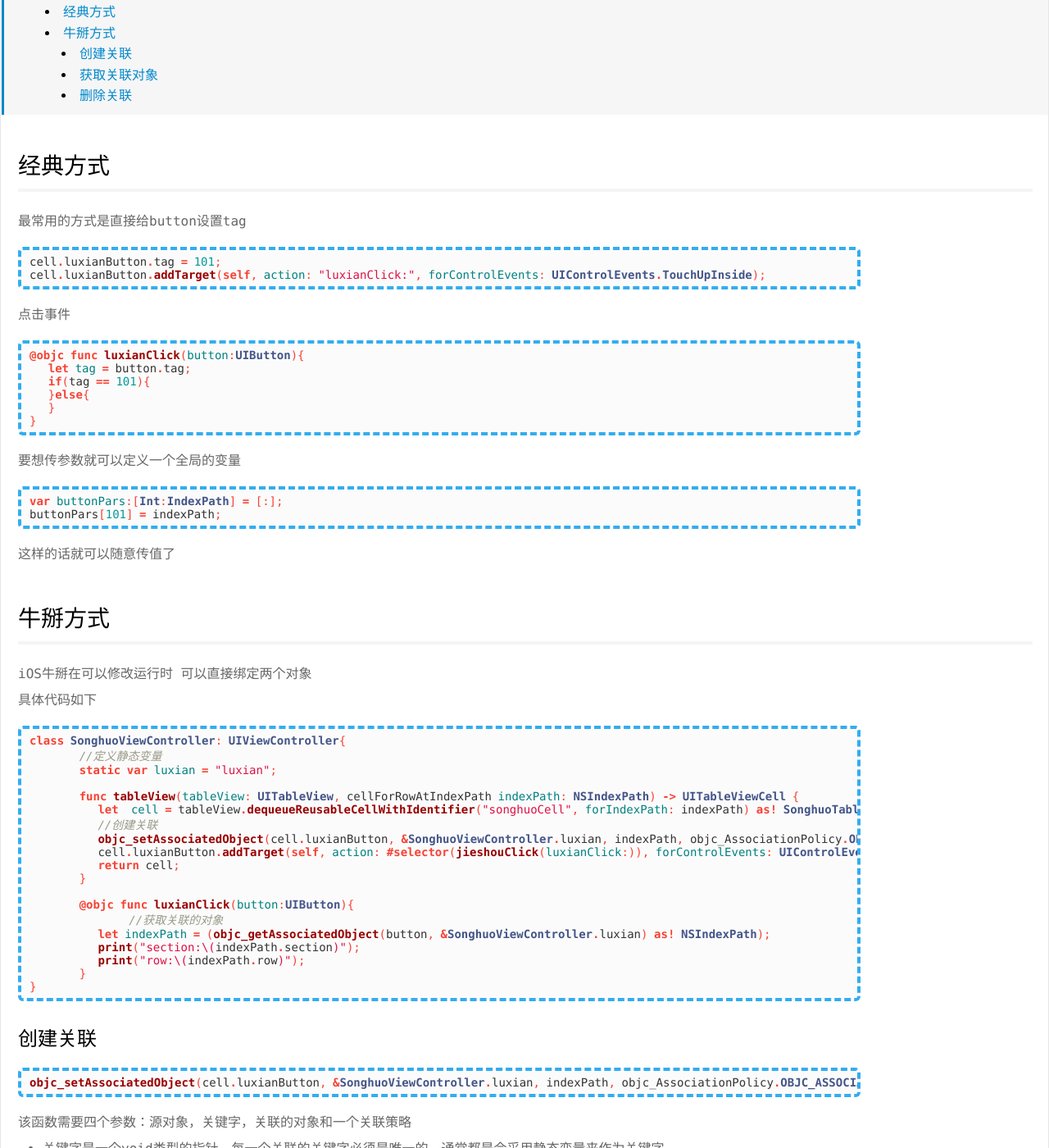
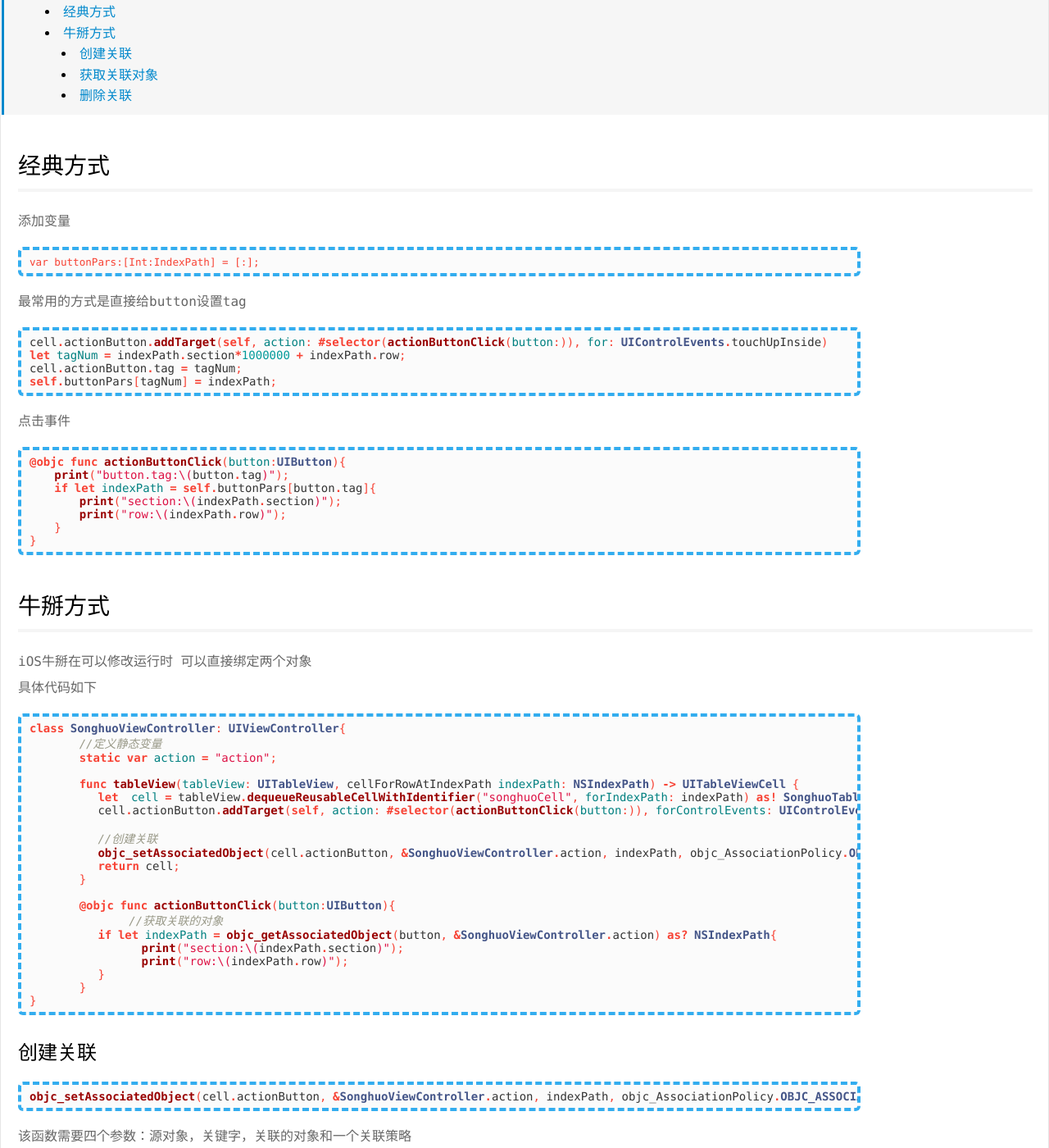
Before and after one commit to psvmc/myblog_jekyll, a Jekyll site: the page built from _posts/2015-11-02-ios-button-addTarget.md, in a window 1280 px wide and 1400 px high, scrolled down 428 px. Shown: the whole window at 82% size. Built offline with Jekyll 4.4.1, drawn with Linux system fonts in a browser that asks for light colours; comment, search, counter and statistics services are not loaded; some of the changed text lies outside the part shown.

Commit message:
文章更新 Swift4

````diff
--- a/_posts/2015-11-02-ios-button-addTarget.md
+++ b/_posts/2015-11-02-ios-button-addTarget.md
@@ -12,29 +12,31 @@ categories:
 
 ## 经典方式
 
+添加变量
+
+```
+var buttonPars:[Int:IndexPath] = [:];
+```
+
 最常用的方式是直接给button设置tag
 
 ```swift
-cell.luxianButton.tag = 101;
-cell.luxianButton.addTarget(self, action: "luxianClick:", forControlEvents: UIControlEvents.TouchUpInside);
+cell.actionButton.addTarget(self, action: #selector(actionButtonClick(button:)), for: UIControlEvents.touchUpInside)
+let tagNum = indexPath.section*1000000 + indexPath.row;
+cell.actionButton.tag = tagNum;
+self.buttonPars[tagNum] = indexPath;
 ```
 点击事件
 
 ```swift
-@objc func luxianClick(button:UIButton){
-   let tag = button.tag;
-   if(tag == 101){
-   }else{
-   }
+@objc func actionButtonClick(button:UIButton){
+    print("button.tag:\(button.tag)");
+    if let indexPath = self.buttonPars[button.tag]{
+        print("section:\(indexPath.section)");
+        print("row:\(indexPath.row)");
+    }
 }
 ```
-要想传参数就可以定义一个全局的变量
-
-```swift
-var buttonPars:[Int:IndexPath] = [:];
-buttonPars[101] = indexPath;
-```
-这样的话就可以随意传值了
 
 ## 牛掰方式
 
@@ -44,39 +46,45 @@ iOS牛掰在可以修改运行时 可以直接绑定两个对象
 ```swift
 class SonghuoViewController: UIViewController{
 	//定义静态变量
-	static var luxian = "luxian";
+	static var action = "action";
 
 	func tableView(tableView: UITableView, cellForRowAtIndexPath indexPath: NSIndexPath) -> UITableViewCell {
 	   let  cell = tableView.dequeueReusableCellWithIdentifier("songhuoCell", forIndexPath: indexPath) as! SonghuoTableViewCell;
+	   cell.actionButton.addTarget(self, action: #selector(actionButtonClick(button:)), forControlEvents: UIControlEvents.TouchUpInside);
+
 	   //创建关联
-	   objc_setAssociatedObject(cell.luxianButton, &SonghuoViewController.luxian, indexPath, objc_AssociationPolicy.OBJC_ASSOCIATION_RETAIN_NONATOMIC);
-	   cell.luxianButton.addTarget(self, action: #selector(jieshouClick(luxianClick:)), forControlEvents: UIControlEvents.TouchUpInside);
+	   objc_setAssociatedObject(cell.actionButton, &SonghuoViewController.action, indexPath, objc_AssociationPolicy.OBJC_ASSOCIATION_RETAIN_NONATOMIC);
 	   return cell;
 	}
 
-	@objc func luxianClick(button:UIButton){
+	@objc func actionButtonClick(button:UIButton){
 		//获取关联的对象
-	   let indexPath = (objc_getAssociatedObject(button, &SonghuoViewController.luxian) as! NSIndexPath);
-	   print("section:\(indexPath.section)");
-	   print("row:\(indexPath.row)");
+	   if let indexPath = objc_getAssociatedObject(button, &SonghuoViewController.action) as? NSIndexPath{
+	   	  print("section:\(indexPath.section)");
+	   	  print("row:\(indexPath.row)");
+	   }
 	}
 }
 ```
 
 ### 创建关联
+
 ```swift
-objc_setAssociatedObject(cell.luxianButton, &SonghuoViewController.luxian, indexPath, objc_AssociationPolicy.OBJC_ASSOCIATION_RETAIN_NONATOMIC);
+objc_setAssociatedObject(cell.actionButton, &SonghuoViewController.action, indexPath, objc_AssociationPolicy.OBJC_ASSOCIATION_RETAIN_NONATOMIC);
 ```
 
 该函数需要四个参数：源对象，关键字，关联的对象和一个关联策略
 
 + 关键字是一个void类型的指针。每一个关联的关键字必须是唯一的。通常都是会采用静态变量来作为关键字。
-+ 关联策略表明了相关的对象是通过赋值，保留引用还是复制的方式进行关联的；还有这种关联是原子的还是非原子的。这里的关联策略和声明属性时的很类似。这种关联策略是通过使用预先定义好的常量来表示的。
++ 关联策略表明了相关的对象是通过赋值，保留引用还是复制的方式进行关联的；还有这种关联是原子的还是非原子的。
+  这里的关联策略和声明属性时的很类似。这种关联策略是通过使用预先定义好的常量来表示的。
 
 ### 获取关联对象
+
 ```swift
-objc_getAssociatedObject(button, &SonghuoViewController.luxian)
+objc_getAssociatedObject(button, &SonghuoViewController.action)
 ```
+
 该函数需要两个参数：源对象，关键字
 
 ### 删除关联
@@ -84,5 +92,5 @@ objc_getAssociatedObject(button, &SonghuoViewController.luxian)
 传入nil即可
 
 ```swift
-objc_setAssociatedObject(cell.luxianButton, &SonghuoViewController.luxian, nil, objc_AssociationPolicy.OBJC_ASSOCIATION_RETAIN_NONATOMIC);
+objc_setAssociatedObject(cell.actionButton, &SonghuoViewController.action, nil, objc_AssociationPolicy.OBJC_ASSOCIATION_RETAIN_NONATOMIC);
 ```
````
Also changed, not shown: other parts of _posts/2015-11-02-ios-button-addTarget.md (+2 -2 lines).
